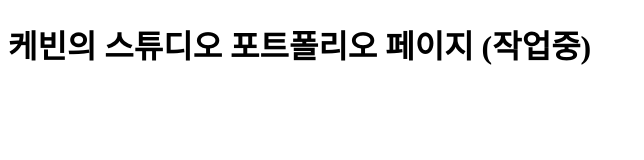
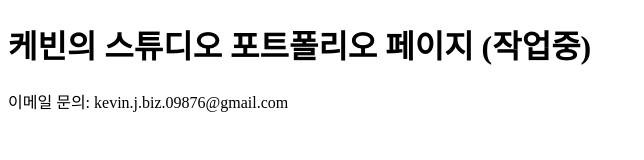
Before and after one commit to kevinjbiz/portfolio, a plain HTML site: page index.html in a window 1280 px wide. Shown: the whole page, without its empty margins (0-644 px from the left). Drawn offline with Linux system fonts and the light colour scheme.

Commit message:
add contact email

```diff
--- a/index.html
+++ b/index.html
@@ -7,5 +7,7 @@
 </head>
 <body>
     <h1>케빈의 스튜디오 포트폴리오 페이지 (작업중)</h1>
+
+    이메일 문의: kevin.j.biz.09876@gmail.com
 </body>
 </html>
```
